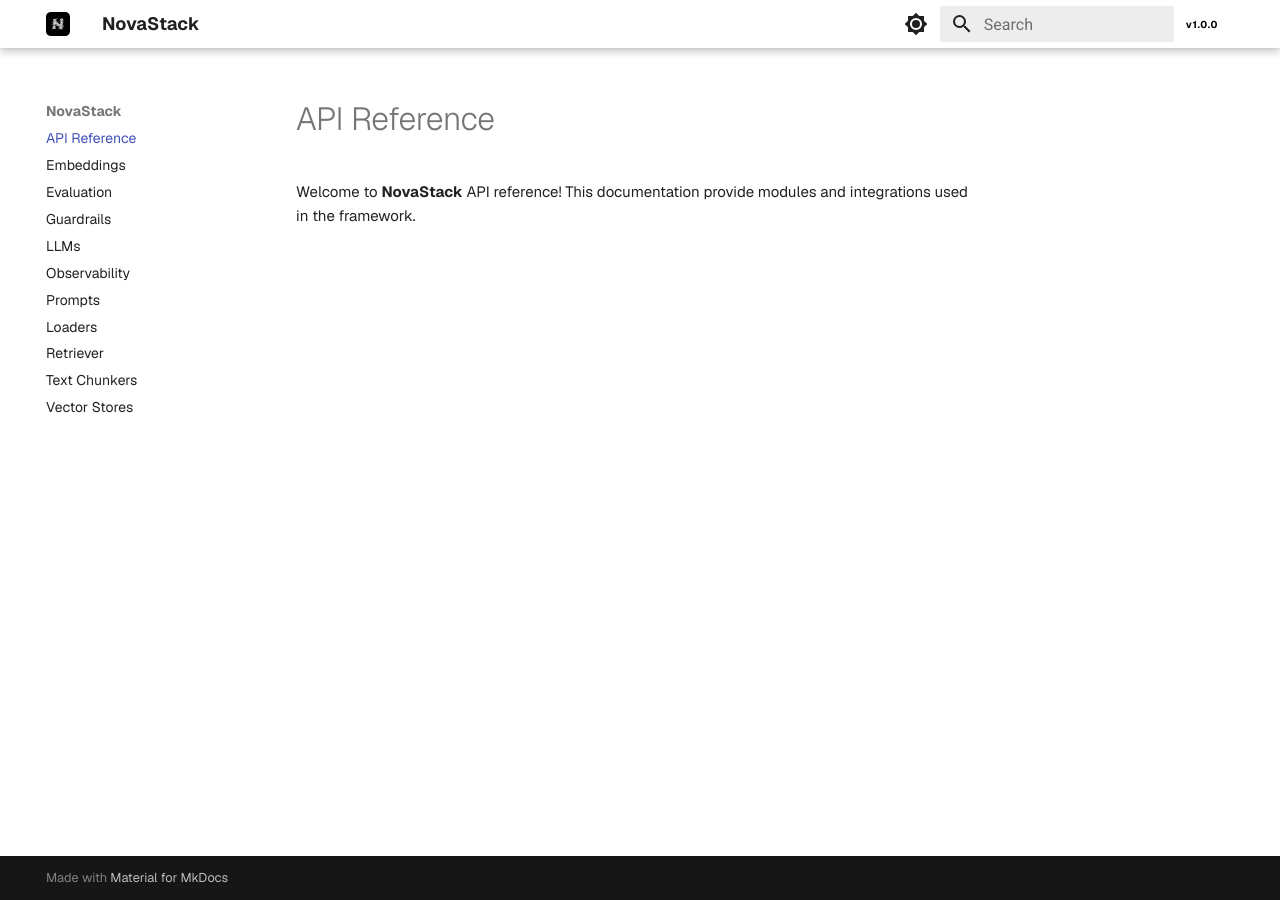
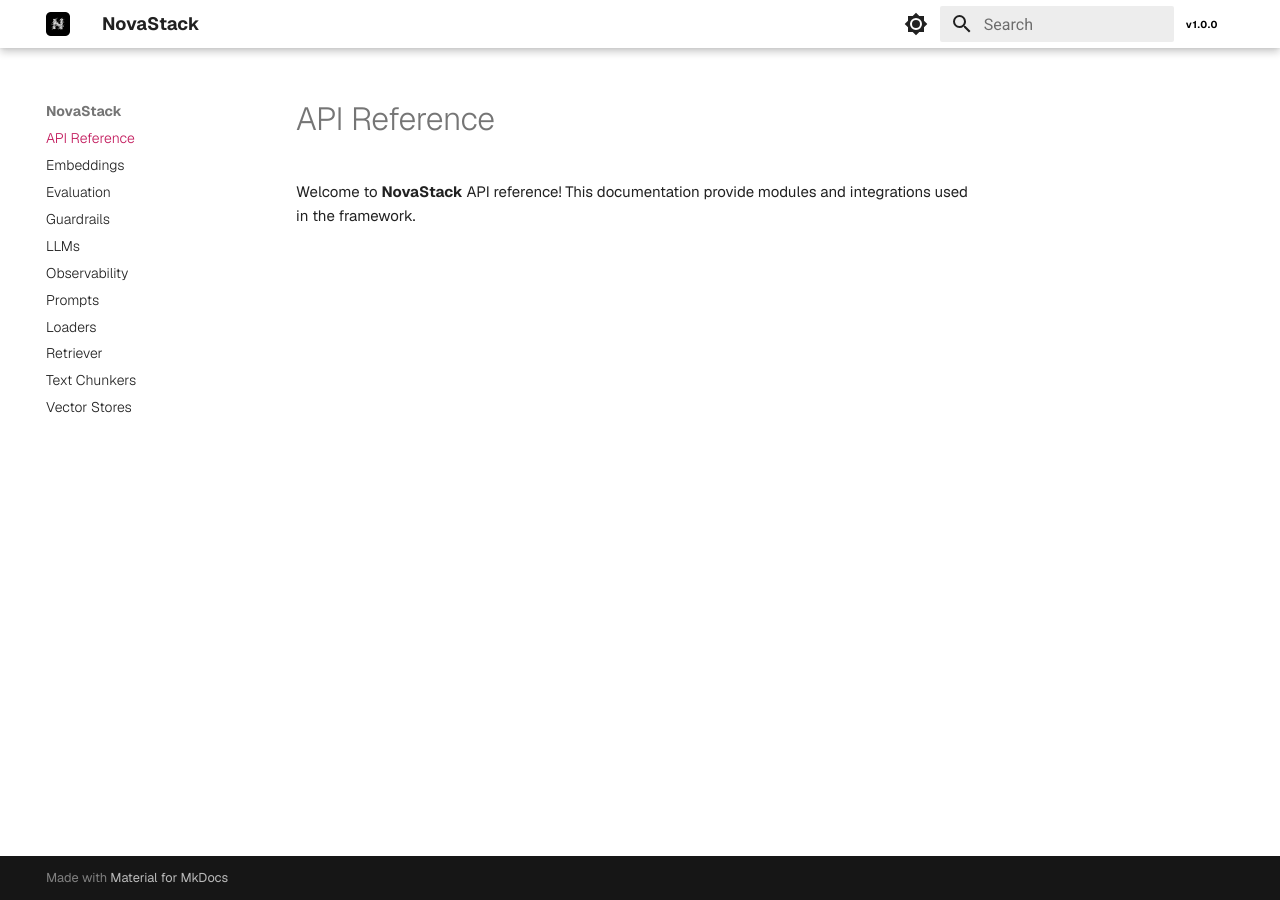
Before and after one commit to novastack-project/novastack, an MkDocs documentation site: the page built from docs/api_reference/api_reference/index.md, in a window 1280 px wide. Built offline with MkDocs 1.6.1 and Material for MkDocs 9.7.7, drawn with Linux system fonts in a browser that asks for light colours.

Commit message:
docs: update sidebar color

```diff
--- a/docs/api_reference/api_reference/_static/css/style.css
+++ b/docs/api_reference/api_reference/_static/css/style.css
@@ -30,3 +30,34 @@
 .md-nav--secondary > .md-nav__list  {
     font-size: 14px;
 }
+
+/* Left sidebar base styles */
+.md-nav__item .md-nav__link {
+    font-size: 14px !important;
+    font-weight: 300 !important;
+}
+
+/* Left sidebar hover state */
+.md-nav__item .md-nav__link:hover {
+    color: #e91e63 !important;
+}
+
+/* Left sidebar focus state */
+.md-nav__item .md-nav__link:focus {
+    color: #e91e63 !important;
+}
+
+/* Left sidebar selected/active state */
+.md-nav__item .md-nav__link--active {
+    color: #c2185b !important;
+}
+
+/* Left sidebar active state (when clicked) */
+.md-nav__item .md-nav__link:active {
+    color: #c2185b !important;
+}
+
+/* Left sidebar passed/visited state (if applicable) */
+.md-nav__item .md-nav__link--passed {
+    color: #c2185b !important;
+}
```
